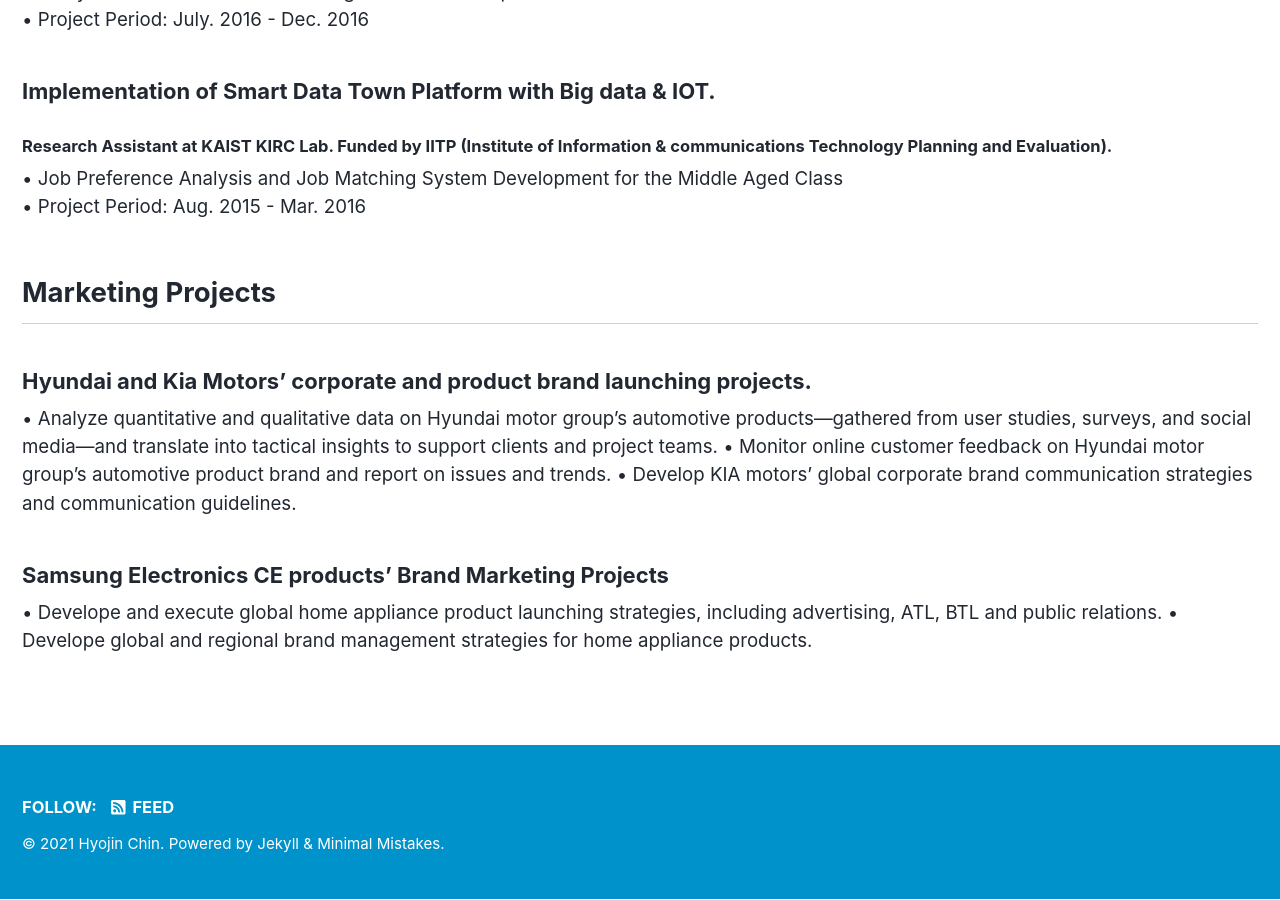
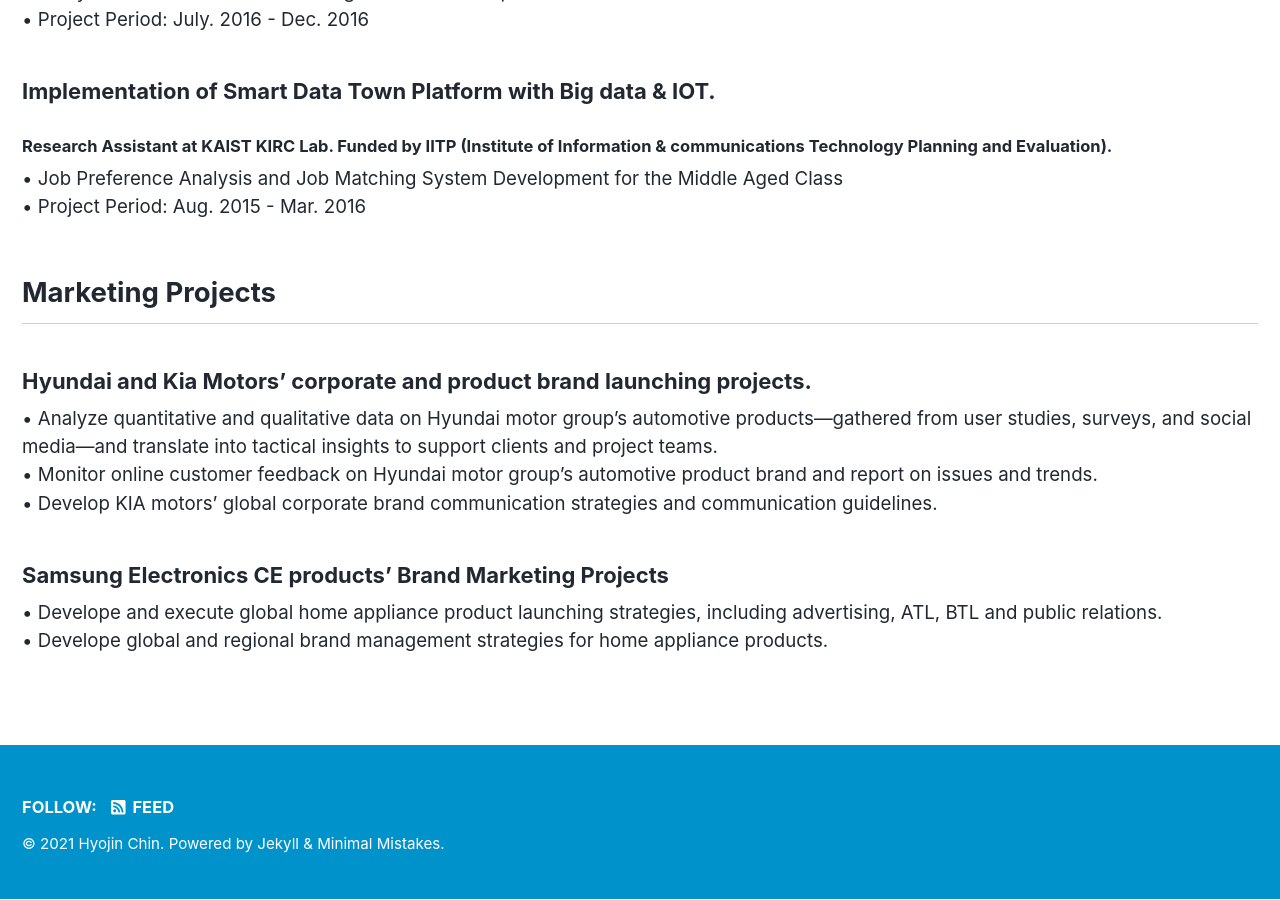
Before and after one commit to tesschin/tesschin.github.io, a Jekyll site: the page built from _pages/projects_index.md, in a window 1280 px wide and 900 px high, scrolled down 2285 px. Built offline with Jekyll 4.4.1, drawn with Linux system fonts in a browser that asks for light colours; nearby versions of some CDN libraries.

Commit message:
Update projects_index.md

```diff
--- a/_pages/projects_index.md
+++ b/_pages/projects_index.md
@@ -81,10 +81,10 @@
 
 ## Marketing Projects
 ### Hyundai and Kia Motors' corporate and product brand launching projects.
-• Analyze quantitative and qualitative data on Hyundai motor group’s automotive products—gathered from user studies, surveys, and social media—and translate into tactical insights to support clients and project teams.
-• Monitor online customer feedback on Hyundai motor group’s automotive product brand and report on issues and trends.
+• Analyze quantitative and qualitative data on Hyundai motor group’s automotive products—gathered from user studies, surveys, and social media—and translate into tactical insights to support clients and project teams. <br>
+• Monitor online customer feedback on Hyundai motor group’s automotive product brand and report on issues and trends.<br>
 • Develop KIA motors’ global corporate brand communication strategies and communication guidelines.
 
 ### Samsung Electronics CE products' Brand Marketing Projects
-• Develope and execute global home appliance product launching strategies, including advertising, ATL, BTL and public relations.
+• Develope and execute global home appliance product launching strategies, including advertising, ATL, BTL and public relations.<br>
 • Develope global and regional brand management strategies for home appliance products.
```
